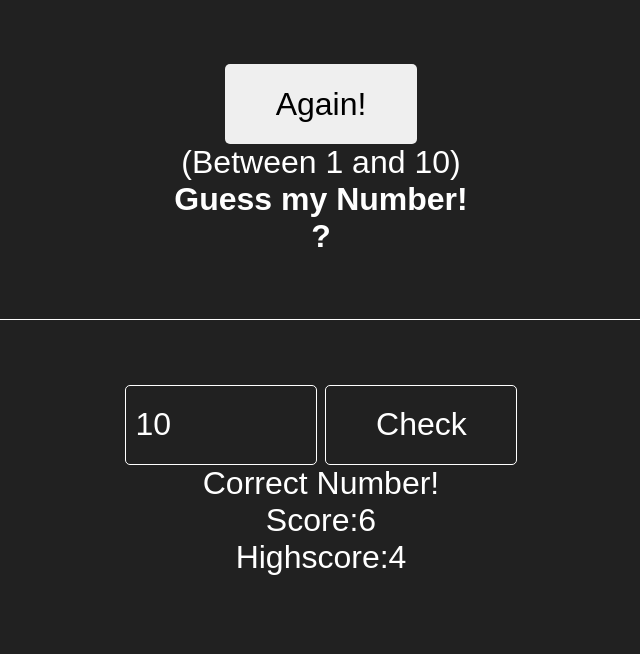
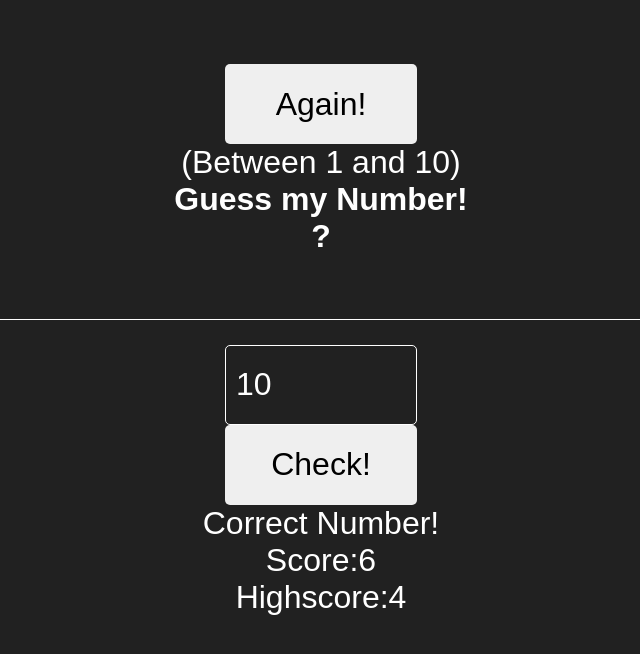
Before and after one commit to hashimmalik59/JS-Zero-to-Hero, a plain HTML site: page 03_DOM-and-Events/index.html in a window 1280 px wide. Shown: the whole page, without its empty margins (319-959 px from the left). Drawn offline with Linux system fonts and the light colour scheme.

Commit message:
Linking JS file and changing tag amd attribute

```diff
--- a/03_DOM-and-Events/index.html
+++ b/03_DOM-and-Events/index.html
@@ -19,8 +19,8 @@
 
         <form action="">
             <input type="number" class="guess">
-            <input type="submit" value="Check">
         </form>
+        <button class="check">Check!</button>
         <p class="message">Guessing Number.....</p>
         <p class="">Score:<span class="score">6</span></p>
         <p class="">Highscore:<span class="highscore">4</span></p>
@@ -28,5 +28,6 @@
 </body>
 <script src="./01_project1GuessMyNumber.js"></script>
 <script src="./03_selectingAndManipulatingElements.js"></script>
+<script src="./04_handlingClickEvents.js"></script>
 
 </html>
```
